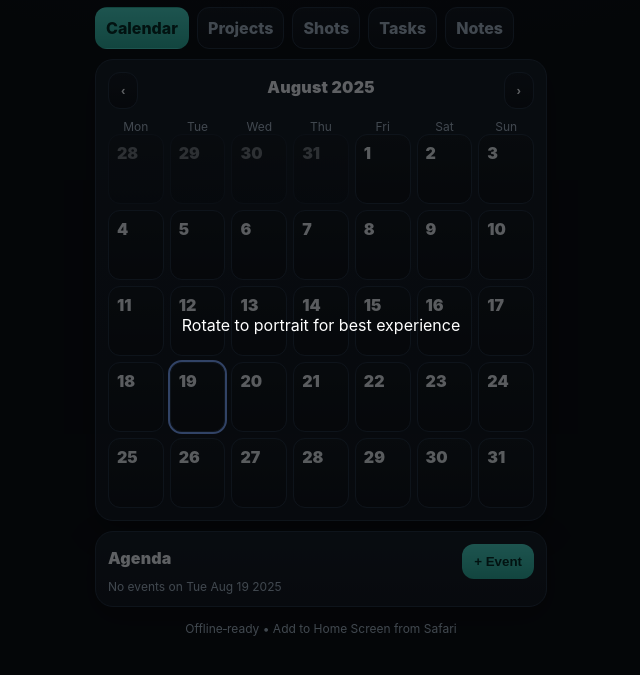
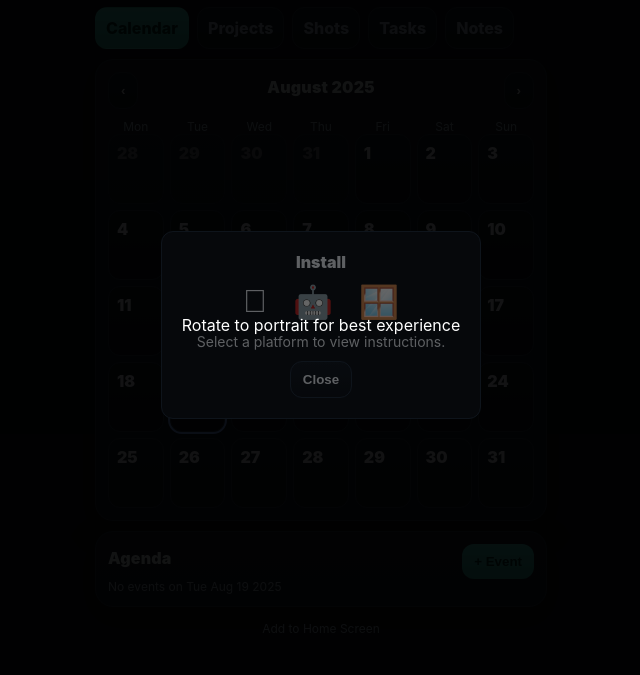
Before and after one commit to Mawexo06/cinematix-planner, a website: page index.html in a window 1280 px wide. Shown: the part 75-750 px from the top of the page, without its empty margins (319-959 px from the left). Drawn offline with Linux system fonts and the light colour scheme.

Commit message:
feat: add cross-platform install instructions

```diff
--- a/index.html
+++ b/index.html
@@ -59,12 +59,20 @@ textarea{min-height:90px;resize:vertical}
 .item+.item{margin-top:10px}
 .item h3{margin:0}
 .kicker{font-size:12px;color:var(--muted)}
+/* Install guide */
+#installOverlay{position:fixed;inset:0;background:rgba(0,0,0,.8);display:none;align-items:center;justify-content:center;text-align:center;z-index:1000;padding:20px}
+#installOverlay .box{background:var(--panel);color:var(--text);border:1px solid var(--line);border-radius:12px;padding:20px;max-width:320px;width:100%}
+#installOverlay .platforms{display:flex;justify-content:center;gap:14px;margin:10px 0}
+#installOverlay .platforms button{background:none;border:none;font-size:32px;cursor:pointer;color:var(--text)}
+#installOverlay .title{font-weight:900;margin-bottom:10px}
+#installInstructions{font-size:14px;line-height:1.4}
+#installInstructions div{margin-top:8px}
 /* Modal */
 .modal{position:fixed;inset:0;background:rgba(0,0,0,.55);display:none;align-items:flex-end;z-index:50}
     .sheet{width:100%;max-width:520px;margin:0 auto;background:linear-gradient(180deg,#151e29,#111822);border-top-left-radius:16px;border-top-right-radius:16px;border:1px solid var(--line);padding:14px;box-shadow:0 -10px 30px rgba(0,0,0,.35);max-height:90vh;overflow-y:auto;-webkit-overflow-scrolling:touch}
 .sheet .title{font-weight:900;margin:0 0 8px 0}
 .sheet .grid{display:grid;gap:10px}
-.footer{margin-top:14px;text-align:center;color:var(--muted);font-size:12px}
+.footer{margin-top:14px;text-align:center;color:var(--muted);font-size:12px;cursor:pointer}
 @media (orientation:landscape){body::before{content:'Rotate to portrait for best experience';position:fixed;inset:0;display:grid;place-items:center;background:rgba(0,0,0,.6);z-index:9999;color:#fff}}
 </style>
 </head>
@@ -168,7 +176,20 @@ textarea{min-height:90px;resize:vertical}
     <div id="notesList" style="margin-top:10px"></div>
   </section>
 
-  <div class="footer">Offline‑ready • Add to Home Screen from Safari</div>
+  <div class="footer" id="showInstall">Add to Home Screen</div>
+</div>
+
+<div id="installOverlay">
+  <div class="box">
+    <div class="title">Install</div>
+    <div class="platforms">
+      <button id="install-ios" aria-label="iOS"></button>
+      <button id="install-android" aria-label="Android">🤖</button>
+      <button id="install-windows" aria-label="Windows">🪟</button>
+    </div>
+    <div id="installInstructions">Select a platform to view instructions.</div>
+    <button class="btn" id="installClose" type="button" style="margin-top:10px">Close</button>
+  </div>
 </div>
 
 <!-- Modal sheet -->
@@ -807,8 +828,42 @@ $('#fileImport').addEventListener('change', (ev)=>{
 
 // ---------- Render all ----------
 function render(){ renderCalendar(); renderProjects(); renderStoryboards(); renderShots(); renderTasks(); renderNotes(); }
+function setupInstallGuide(){
+  const INSTALL_KEY='installGuideDismissed';
+  const overlay=document.getElementById('installOverlay');
+  const instructions=document.getElementById('installInstructions');
+  const standalone = window.matchMedia('(display-mode: standalone)').matches || window.navigator.standalone;
+  const steps={
+    ios:[
+      '<strong>Safari:</strong> Open in Safari → Tap Share → Add to Home Screen.',
+      '<strong>Chrome:</strong> Open in Chrome → Tap Share (⋮) → Add to Home Screen.',
+      '<strong>Firefox:</strong> Open in Firefox → Tap Share → Add to Home Screen.'
+    ],
+    android:[
+      '<strong>Chrome:</strong> Open in Chrome → Tap Menu (⋮) → Add to Home Screen (or Install App).',
+      '<strong>Firefox:</strong> Open in Firefox → Tap Menu (⋮) → Add to Home Screen.',
+      '<strong>Edge:</strong> Open in Edge → Tap Menu (⋮) → Add to Phone.'
+    ],
+    windows:[
+      '<strong>Edge:</strong> Open in Edge → Menu (⋮) → Apps → Install this site as an app.',
+      '<strong>Chrome:</strong> Open in Chrome → Menu (⋮) → Install this site as an app.',
+      '<strong>Firefox:</strong> Firefox does not support direct installation. Use Edge or Chrome instead.'
+    ]
+  };
+  function show(){ overlay.style.display='flex'; }
+  function hide(){ overlay.style.display='none'; localStorage.setItem(INSTALL_KEY,'1'); }
+  document.getElementById('installClose').onclick=hide;
+  document.getElementById('showInstall').onclick=show;
+  ['ios','android','windows'].forEach(p=>{
+    document.getElementById('install-'+p).onclick=()=>{
+      instructions.innerHTML=steps[p].map(t=>`<div>${t}</div>`).join('');
+    };
+  });
+  if(!standalone && !localStorage.getItem(INSTALL_KEY)) show();
+}
 function boot(){
   render();
+  setupInstallGuide();
   if('serviceWorker' in navigator){
     window.addEventListener('load', ()=> navigator.serviceWorker.register('./sw.js').catch(console.error));
   }
```
